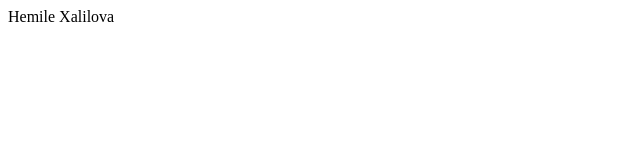
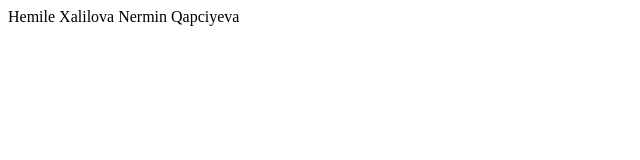
Before and after one commit to hamidashkh/Alqoritmika, a plain HTML site: page index.html in a window 1280 px wide. Shown: the whole page, without its empty margins (0-640 px from the left). Drawn offline with Linux system fonts and the light colour scheme.

Commit message:
first commit

```diff
--- a/index.html
+++ b/index.html
@@ -2,5 +2,6 @@
 <html>
 <body>
 Hemile Xalilova
+  Nermin Qapciyeva
 </body>
 </html>
```
